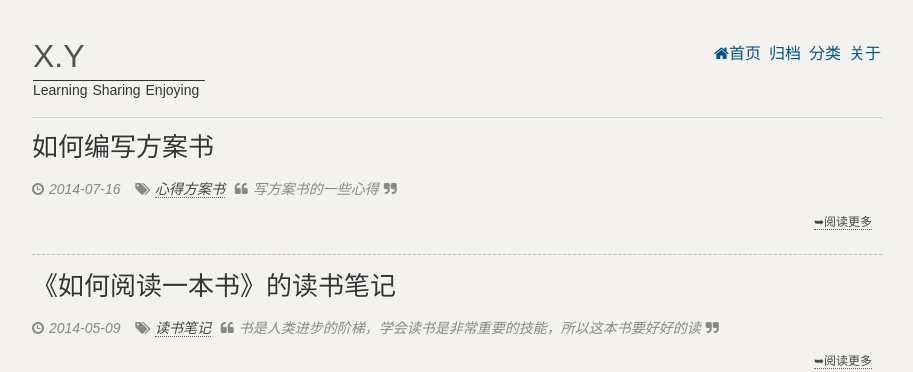
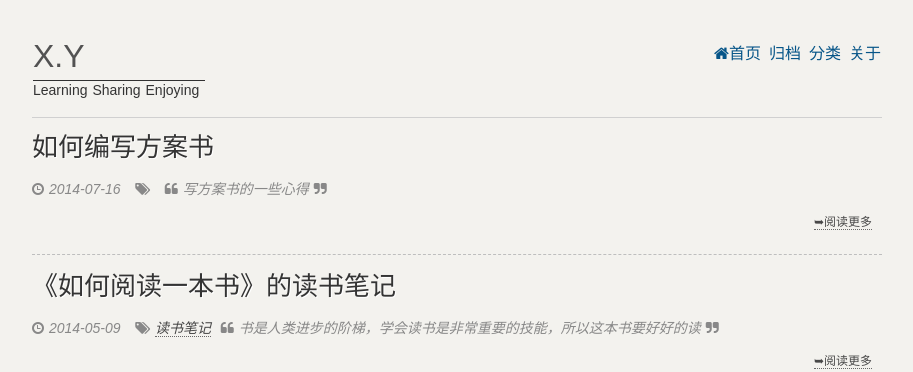
Before and after one commit to novawoo/novawoo.github.com, a Jekyll site: the page built from index.html, in a window 1280 px wide. Shown: the top 372 px of the page, without its empty margins (183-1096 px from the left). Built offline with Jekyll 4.4.1, drawn with Linux system fonts in a browser that asks for light colours; Markdown is read by kramdown in place of the engine named in the settings; the list of posts is cut into pages by our own code.

Commit message:
modified one file

```diff
--- a/_posts/blog/2014-07-16-how-to-write-plan-of-the-book.md
+++ b/_posts/blog/2014-07-16-how-to-write-plan-of-the-book.md
@@ -1,11 +1,8 @@
 ---
 layout:     post
 title:      如何编写方案书
-category:
+category:   blog
 description:   写方案书的一些心得
-tags:
- - 心得
- - 方案书
 ---
 
 ## 五步法
```
